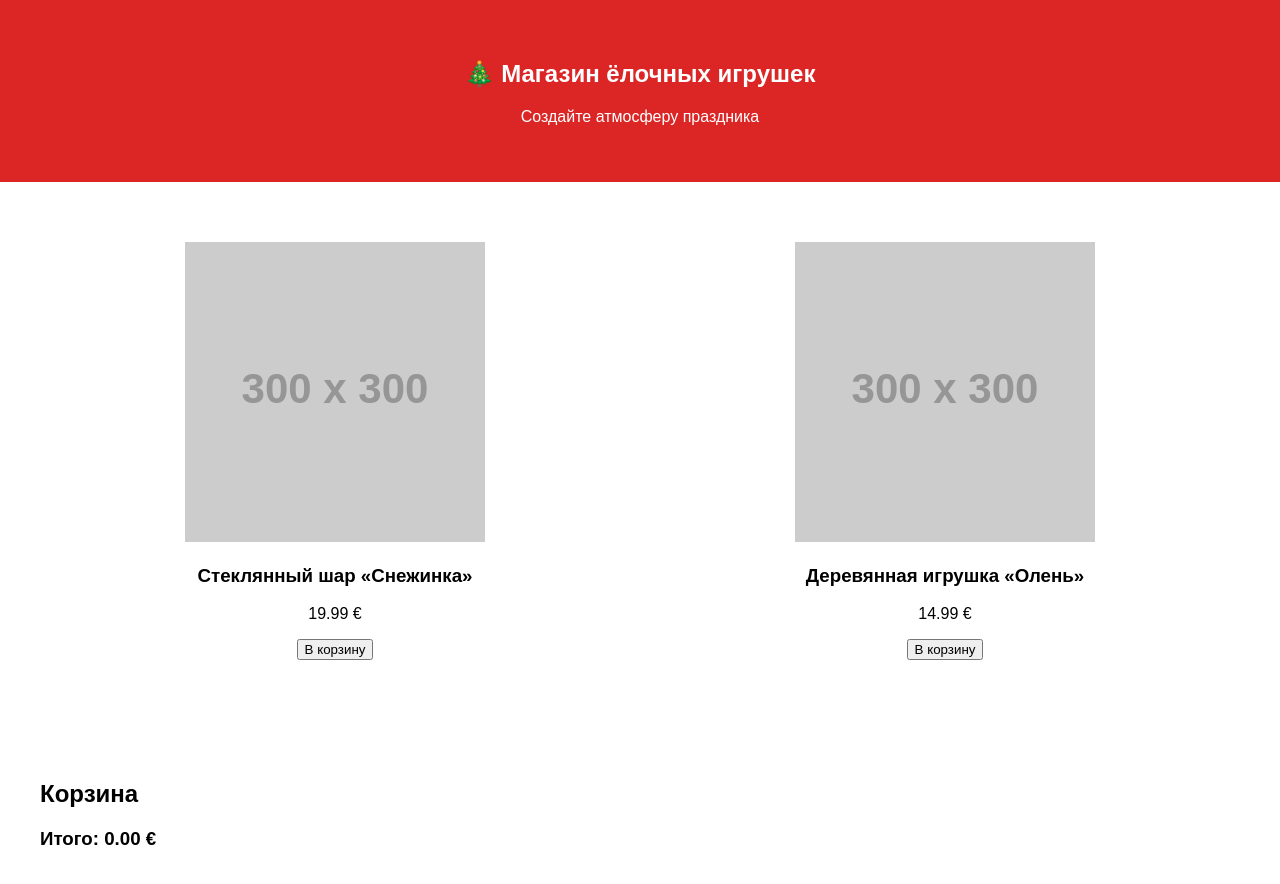
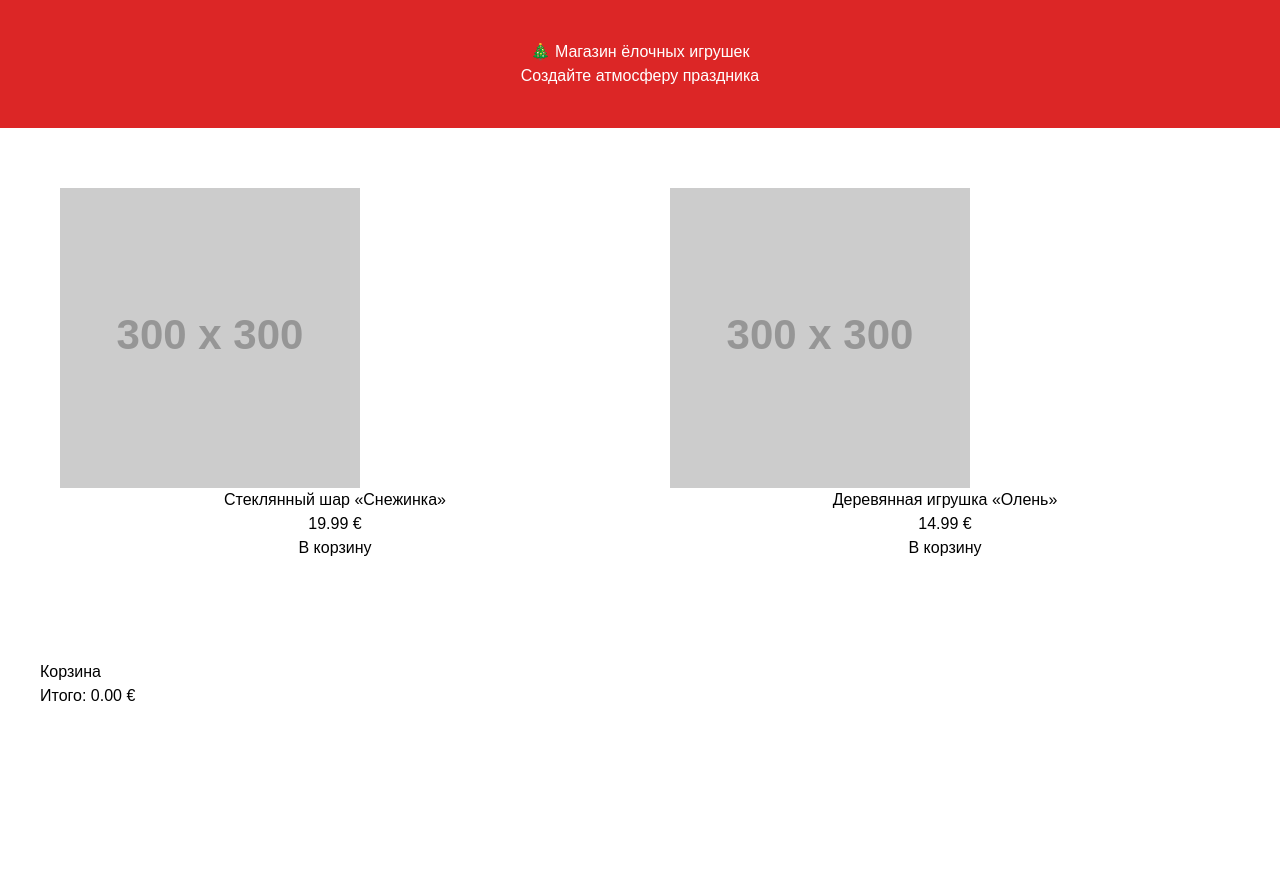
Before and after one commit to axlll812/my-shop, a Next.js app: page / in a window 1280 px wide. Shown: the top 884 px of the page. After the commit the page ends 800 px from the top, so only its background shows below. Built offline with nearby package versions, Linux system fonts and the light colour scheme.

Commit message:
add @tailwindcss/postcss

```diff
--- a/package.json
+++ b/package.json
@@ -14,12 +14,16 @@
     "react-dom": "19.2.3"
   },
   "devDependencies": {
+    "@tailwindcss/postcss": "^4.2.1",
     "@types/node": "^20",
     "@types/react": "^19",
     "@types/react-dom": "^19",
+    "autoprefixer": "^10.4.24",
     "babel-plugin-react-compiler": "1.0.0",
     "eslint": "^9",
     "eslint-config-next": "16.1.6",
+    "postcss": "^8.5.6",
+    "tailwindcss": "^4.2.1",
     "typescript": "^5"
   }
 }
--- /dev/null
+++ b/postcss.config.js
@@ -0,0 +1,5 @@
+module.exports = {
+  plugins: {
+    "@tailwindcss/postcss": {},
+  },
+}
--- a/src/app/globals.css
+++ b/src/app/globals.css
@@ -1,3 +1,5 @@
+@import "tailwindcss";
+
 body {
   margin: 0;
   font-family: sans-serif;
@@ -27,8 +29,6 @@ body {
 .cart {
   padding: 40px;
 }
-
-
 
 
 /* :root {
--- /dev/null
+++ b/tailwind.config.js
@@ -0,0 +1,11 @@
+/** @type {import('tailwindcss').Config} */
+module.exports = {
+  content: [
+    "./app/**/*.{js,ts,jsx,tsx}",
+    "./components/**/*.{js,ts,jsx,tsx}",
+  ],
+  theme: {
+    extend: {},
+  },
+  plugins: [],
+}
```
Also changed, not shown: 1 other file (tests, documents, lock files or other folders).
